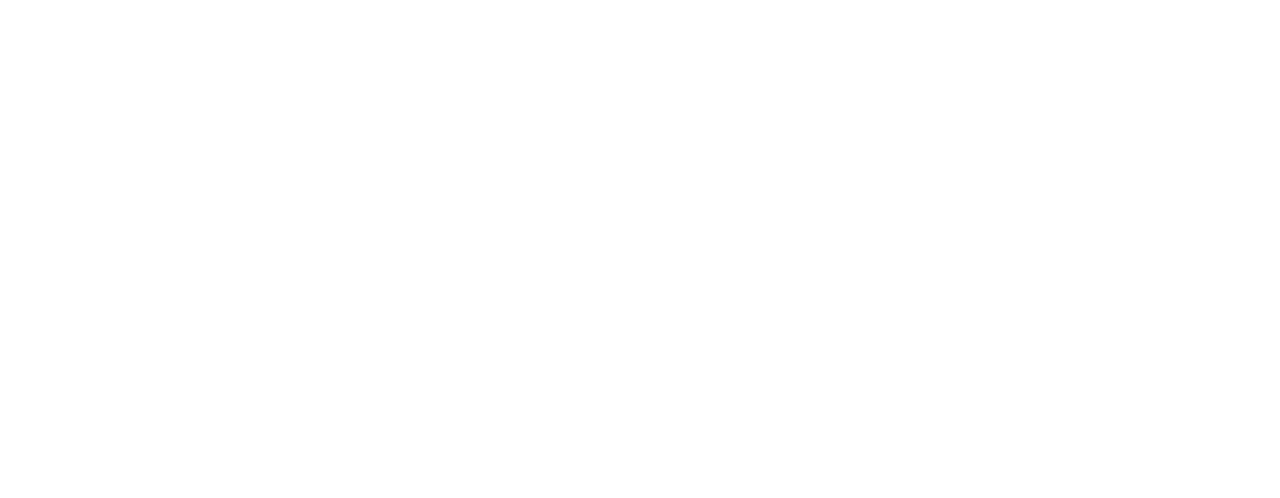
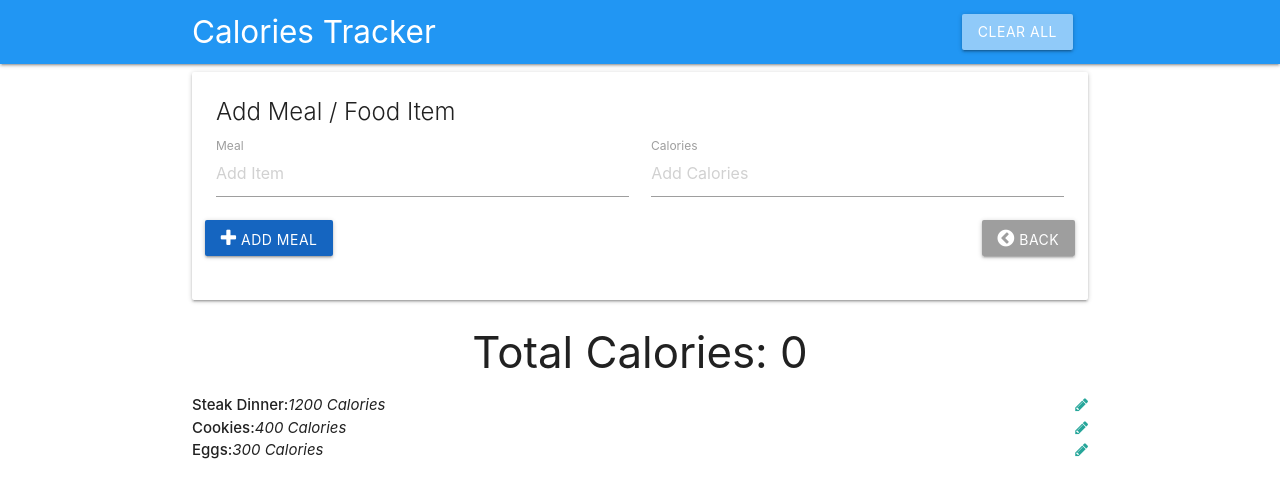
Before and after one commit to likeam/caloriesCalculator, a plain HTML site: page index.html in a window 1280 px wide. Drawn offline with nearby package versions, Linux system fonts and the light colour scheme.

Commit message:
Html Setup

```diff
--- a/index.html
+++ b/index.html
@@ -5,12 +5,64 @@
     <meta http-equiv="X-UA-Compatible" content="IE=edge">
     <meta name="viewport" content="width=device-width, initial-scale=1.0">
 
+    <link rel="shortcut icon" href="#">
+    <link rel="stylesheet" href="https://cdnjs.cloudflare.com/ajax/libs/materialize/1.0.0/css/materialize.min.css">
     <link rel="stylesheet" href="https://cdn.jsdelivr.net/npm/@fortawesome/fontawesome-free@6.1.1/css/fontawesome.min.css" integrity="sha384-zIaWifL2YFF1qaDiAo0JFgsmasocJ/rqu7LKYH8CoBEXqGbb9eO+Xi3s6fQhgFWM" crossorigin="anonymous">
+    <link href="http://maxcdn.bootstrapcdn.com/font-awesome/4.1.0/css/font-awesome.min.css" rel="stylesheet">
 
     <title>Calories Calculator | Meal & Calories Tracker</title>
 </head>
 <body>
+    <nav>
+        <div class="nav-wrapper blue">
+            <div class="container">
+                <a href="#" class="brand-logo">Calories Tracker</a>
+                <ul class="right">
+                    <li><a href="#" class="clear-btn btn blue lighten-3">Clear All</a></li>
+                </ul>
+            </div>
+        </div>
+    </nav>
 
+    <div class="container">
+        <div class="card">
+            <div class="card-content">
+                <span class="card-title">Add Meal / Food Item</span>
+                <form  class="col">
+                    <div class="row">
+                        <div class="input-field col s6">
+                            <input type="text" placeholder="Add Item" id="item-name">
+                            <label for="item-name">Meal</label>
+                        </div>
+                        <div class="input-field col s6">
+                            <input type="text" placeholder="Add Calories" id="item-calories">
+                            <label for="item-calories">Calories</label>
+                        </div>
+                        <button class="add-btn btn blue darken-3"><i class="fa fa-plus"></i> Add Meal</button>
+<!--
+                        <button class="update-btn btn orange"><i class="fa fa-pencil-square-o"></i> Update Meal</button>
+                        <button class="delete-btn btn red"><i class="fa fa-remove"></i> Delete Meal</button> -->
+
+                        <button class="back-btn btn grey fa-pull-right"><i class="fa fa-chevron-circle-left"></i> Back</button>
+                    </div>
+                </form>
+            </div>
+        </div>
+
+        <h3 class="center-align">Total Calories: <span class="total-calories">0</span></h3>
+
+        <ul id="item-list" class="colllection">
+            <li class="collection-item" id="item-0"> <strong>Steak Dinner:</strong><em>1200 Calories</em>
+                <a href="#" class="secondary-content"><i class="fa fa-pencil"></i></a>
+            </li>
+            <li class="collection-item" id="item-0"> <strong>Cookies:</strong><em>400 Calories</em>
+                <a href="#" class="secondary-content"><i class="fa fa-pencil"></i></a>
+            </li>
+            <li class="collection-item" id="item-0"> <strong>Eggs:</strong><em>300 Calories</em>
+                <a href="#" class="secondary-content"><i class="fa fa-pencil"></i></a>
+            </li>
+        </ul>
+    </div>
 
     <script src="https://code.jquery.com/jquery-3.6.0.min.js" integrity="sha256-/xUj+3OJU5yExlq6GSYGSHk7tPXikynS7ogEvDej/m4=" crossorigin="anonymous"></script>
     <script src="https://cdnjs.cloudflare.com/ajax/libs/materialize/1.0.0/js/materialize.min.js"></script>
```
